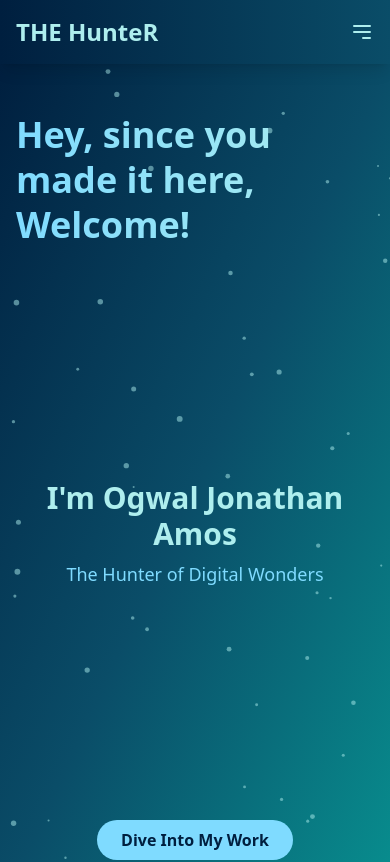
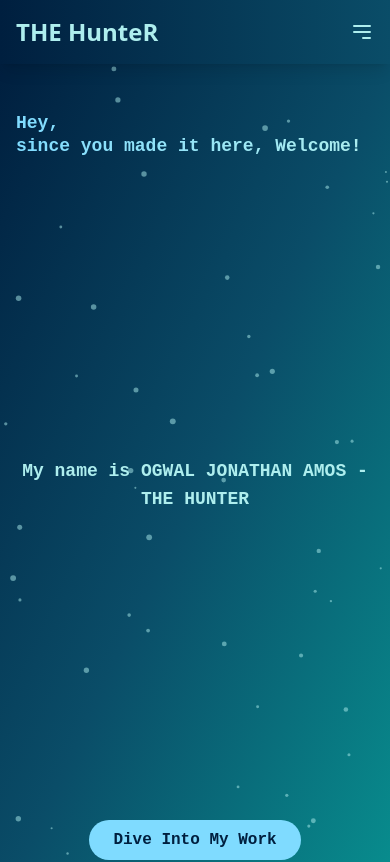
Before and after one commit to O-G-W-A-L/hunter, a React (Vite) app: page / in a window 390 px wide. Shown: the top 862 px of the page. Built offline with nearby package versions, Linux system fonts and the light colour scheme.

Commit message:
more responsive

```diff
--- a/index.html
+++ b/index.html
@@ -2,7 +2,7 @@
 <html lang="en">
   <head>
     <meta charset="UTF-8" />
-    <link rel="icon" type="image/svg+xml" href="/vite.svg" />
+    <link rel="icon" type="image/svg+xml" href="/icon.png" />
     <meta name="viewport" content="width=device-width, initial-scale=1.0" />
     <title>Ogwal Jonathan Amos - The hunter</title>
   </head>
--- a/src/index.css
+++ b/src/index.css
@@ -2,3 +2,5 @@
 @tailwind base;
 @tailwind components;
 @tailwind utilities;
+
+@import url('https://fonts.googleapis.com/css2?family=Special+Elite&display=swap');
--- a/src/pages/Home.jsx
+++ b/src/pages/Home.jsx
@@ -9,25 +9,29 @@ const fadeIn = (delay = 0) => ({
 
 export default function Home() {
   return (
-    <div className="min-h-screen bg-gradient-to-br from-[#001F3F] via-[#0A4D68] to-[#088F8F] text-[#AEEEEE] p-4 sm:p-8 flex flex-col justify-between relative overflow-hidden">
+    <div className="min-h-screen bg-gradient-to-br from-[#001F3F] via-[#0A4D68] to-[#088F8F] text-[#AEEEEE] p-4 sm:p-8 flex flex-col justify-between relative overflow-hidden font-typewriter">
       <BackgroundAnimation />
 
       <header className="z-10 mt-8 sm:mt-16">
         <motion.h1
-          className="text-4xl sm:text-5xl md:text-6xl lg:text-7xl font-bold bg-clip-text text-transparent bg-gradient-to-r from-[#7FDBFF] to-[#AEEEEE] leading-tight"
+          className="text-lg sm:text-xl md:text-2xl font-bold bg-clip-text text-transparent bg-gradient-to-r from-[#7FDBFF] to-[#AEEEEE] leading-tight"
           {...fadeIn()}
         >
-          Hey, since you made it here, Welcome!
+          Hey,
+          <br />
+          <span>since you made it here, Welcome!</span>
         </motion.h1>
       </header>
 
       <main className="flex-grow flex items-center justify-center z-10 my-8 sm:my-0">
-        <motion.div
-          className="text-center"
-          {...fadeIn(0.3)}
-        >
-          <h2 className="text-3xl sm:text-4xl md:text-5xl font-semibold mb-2 sm:mb-4">I'm Ogwal Jonathan Amos</h2>
-          <p className="text-lg sm:text-xl md:text-2xl text-[#7FDBFF]">The Hunter of Digital Wonders</p>
+        <motion.div className="text-center" {...fadeIn(0.3)}>
+          <h2 className="text-lg sm:text-xl md:text-2xl font-semibold mb-2 sm:mb-4">
+            My name is{" "}
+            <span className="font-typewriter">
+              OGWAL JONATHAN AMOS
+            </span>{" "}
+            - THE HUNTER
+          </h2>
         </motion.div>
       </main>
 
@@ -49,7 +53,7 @@ const BackgroundAnimation = () => {
 
   useEffect(() => {
     const canvas = canvasRef.current;
-    const ctx = canvas.getContext('2d');
+    const ctx = canvas.getContext("2d");
     let animationFrameId;
 
     const resizeCanvas = () => {
@@ -57,7 +61,7 @@ const BackgroundAnimation = () => {
       canvas.height = window.innerHeight;
     };
 
-    window.addEventListener('resize', resizeCanvas);
+    window.addEventListener("resize", resizeCanvas);
     resizeCanvas();
 
     const particles = Array.from({ length: 50 }, () => ({
@@ -71,14 +75,13 @@ const BackgroundAnimation = () => {
     const drawParticle = (particle) => {
       ctx.beginPath();
       ctx.arc(particle.x, particle.y, particle.radius, 0, Math.PI * 2);
-      ctx.fillStyle = 'rgba(174, 238, 238, 0.5)';
+      ctx.fillStyle = "rgba(174, 238, 238, 0.5)";
       ctx.fill();
     };
 
     const updateParticle = (particle) => {
       particle.x += particle.speedX;
       particle.y += particle.speedY;
-
       if (particle.x < 0 || particle.x > canvas.width) particle.speedX *= -1;
       if (particle.y < 0 || particle.y > canvas.height) particle.speedY *= -1;
     };
@@ -95,7 +98,7 @@ const BackgroundAnimation = () => {
     animate();
 
     return () => {
-      window.removeEventListener('resize', resizeCanvas);
+      window.removeEventListener("resize", resizeCanvas);
       cancelAnimationFrame(animationFrameId);
     };
   }, []);
--- a/src/pages/Skills.jsx
+++ b/src/pages/Skills.jsx
@@ -2,14 +2,40 @@ import React from 'react';
 import { motion } from 'framer-motion';
 
 const skills = [
+  // Programming Languages
+  { name: "Python", description: "A versatile programming language for web development, AI, and more.", logo: "https://cdn.jsdelivr.net/gh/devicons/devicon/icons/python/python-original.svg" },
+  { name: "JavaScript", description: "A programming language essential for web development.", logo: "https://cdn.jsdelivr.net/gh/devicons/devicon/icons/javascript/javascript-original.svg" },
+
+  // Databases
+  //{ name: "Database", description: "Knowledge of working with SQL and NoSQL databases.", logo: "https://cdn.jsdelivr.net/gh/devicons/devicon/icons/mysql/mysql-original.svg" },
+  { name: "MongoDB", description: "A NoSQL database for storing large-scale data.", logo: "https://cdn.jsdelivr.net/gh/devicons/devicon/icons/mongodb/mongodb-original.svg" },
+  { name: "PostgreSQL", description: "A powerful, open-source relational database management system.", logo: "https://cdn.jsdelivr.net/gh/devicons/devicon/icons/postgresql/postgresql-original.svg" },
+  { name: "Redis", description: "A high-performance key-value store for caching and session data.", logo: "https://cdn.jsdelivr.net/gh/devicons/devicon/icons/redis/redis-original.svg" },
+
+  // Web Development
   { name: "React.js", description: "A JavaScript library for building user interfaces.", logo: "https://cdn.jsdelivr.net/gh/devicons/devicon/icons/react/react-original.svg" },
-  { name: "Python", description: "A versatile programming language for web development, AI, and more.", logo: "https://cdn.jsdelivr.net/gh/devicons/devicon/icons/python/python-original.svg" },
+  { name: "Node.js", description: "Server-side JavaScript runtime for building fast and scalable applications.", logo: "https://cdn.jsdelivr.net/gh/devicons/devicon/icons/nodejs/nodejs-original.svg" },
+  { name: "Express.js", description: "A minimal web framework for building RESTful APIs.", logo: "https://cdn.jsdelivr.net/gh/devicons/devicon/icons/express/express-original.svg" },
+
+  // DevOps & Deployment
+  { name: "Docker", description: "A platform for containerizing applications for easy deployment.", logo: "https://cdn.jsdelivr.net/gh/devicons/devicon/icons/docker/docker-original.svg" },
+  { name: "Nginx", description: "A high-performance web server and reverse proxy.", logo: "https://cdn.jsdelivr.net/gh/devicons/devicon/icons/nginx/nginx-original.svg" },
+
+  // Security & Authentication
+  { name: "JWT", description: "Compact, URL-safe means of representing claims between two parties.", logo: "https://upload.wikimedia.org/wikipedia/commons/7/79/JSON_Web_Token.svg" },
+
+  // Version Control
+  { name: "Git & GitHub", description: "Version control and collaboration tools for developers.", logo: "https://cdn.jsdelivr.net/gh/devicons/devicon/icons/github/github-original.svg" },
+
+  // Operating Systems
+  { name: "Linux", description: "Open-source operating system widely used in development and servers.", logo: "https://cdn.jsdelivr.net/gh/devicons/devicon/icons/linux/linux-original.svg" },
+  { name: "Windows", description: "A widely used operating system by Microsoft for personal and professional use.", logo: "https://cdn.jsdelivr.net/gh/devicons/devicon/icons/windows8/windows8-original.svg" },
+
+  // API Design & Architecture
+  { name: "GraphQL", description: "A query language for APIs to request only the needed data.", logo: "https://cdn.jsdelivr.net/gh/devicons/devicon/icons/graphql/graphql-plain.svg" },
+
+  // Platform & Tools
   { name: "Firebase", description: "A platform for building web and mobile applications.", logo: "https://cdn.jsdelivr.net/gh/devicons/devicon/icons/firebase/firebase-plain.svg" },
-  { name: "Tailwind CSS", description: "A utility-first CSS framework for rapid UI development.", logo: "https://cdn.jsdelivr.net/gh/devicons/devicon/icons/tailwindcss/tailwindcss-plain.svg" },
-  { name: "Framer Motion", description: "A library for creating fluid animations in React.", logo: "https://www.svgrepo.com/show/354552/framer.svg" },
-  { name: "Git & GitHub", description: "Version control and collaboration tools for developers.", logo: "https://cdn.jsdelivr.net/gh/devicons/devicon/icons/github/github-original.svg" },
-  { name: "JavaScript", description: "A programming language essential for web development.", logo: "https://cdn.jsdelivr.net/gh/devicons/devicon/icons/javascript/javascript-original.svg" },
-  { name: "Vite", description: "A modern frontend tool for faster web development.", logo: "https://vitejs.dev/logo.svg" },
 ];
 
 export default function Skills() {
--- a/tailwind.config.js
+++ b/tailwind.config.js
@@ -6,6 +6,9 @@ export default {
 	],
 	theme: {
 	  extend: {
+		fontFamily: {
+			typewriter: ['Special Elite', 'monospace'],
+		  },
 		colors: {
 		  'twitter-blue': '#1DA1F2',
 
```
Also changed, not shown: public/icon.png (added), src/assets/icon.png (added).
